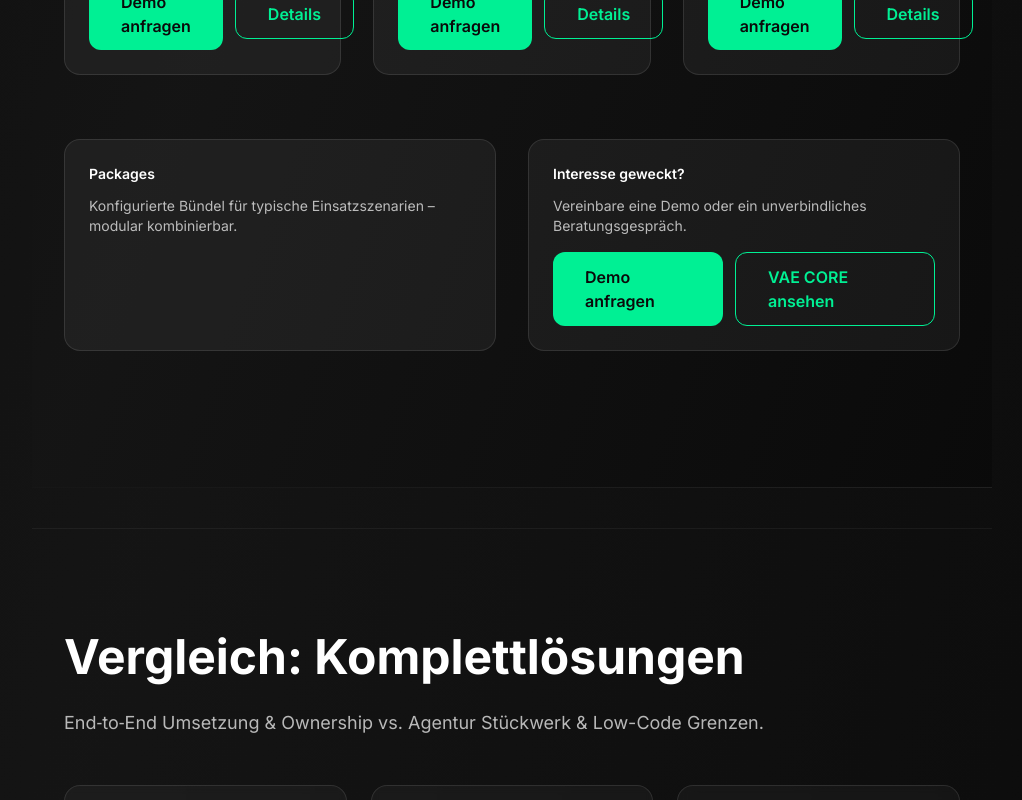
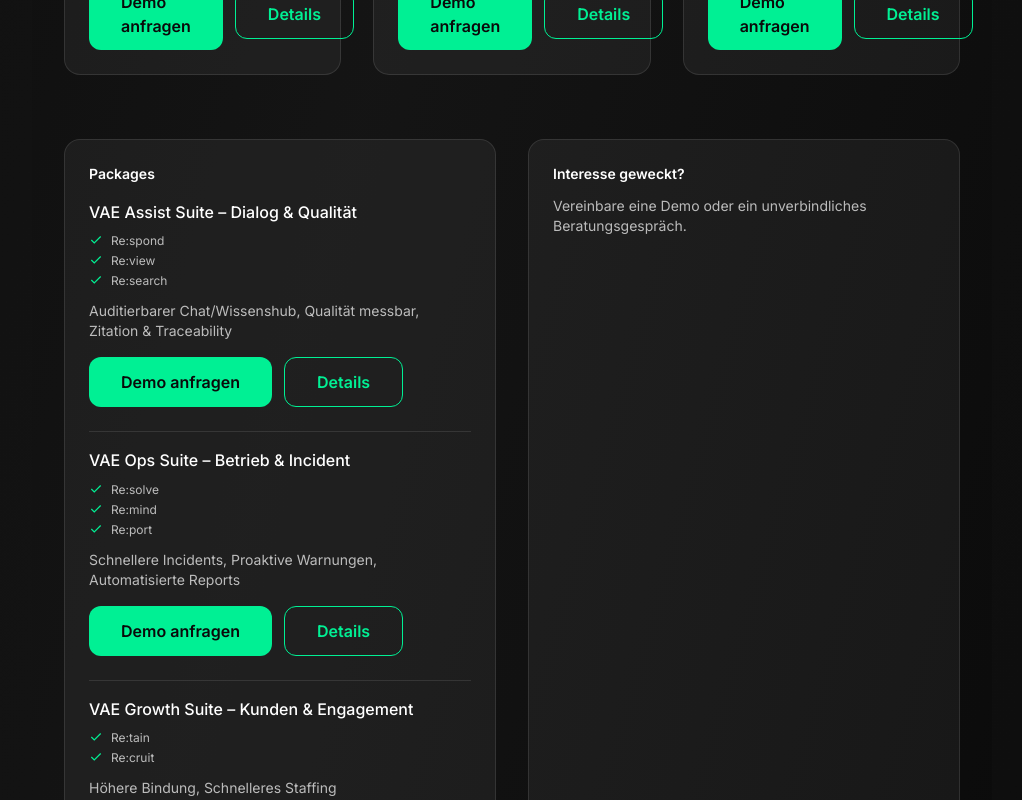
Before and after one commit to VAE-Systems/VAE-web-project, a React (Vite) app: page /products/solutions in a window 1280 px wide. Shown: the part 4100-4900 px from the top of the page, without its empty margins (128-1150 px from the left). Built offline with nearby package versions, Linux system fonts and the light colour scheme.

Commit message:
feat: add packages grid to Re Suite section

```diff
--- a/src/components/sections/ReSuiteSection.tsx
+++ b/src/components/sections/ReSuiteSection.tsx
@@ -1,6 +1,7 @@
 import React from 'react'
 import { Link } from 'react-router-dom'
 import { reSuiteIntro, reModules } from '../../content/reSuite'
+import PackagesGrid from './reSuite/PackagesGrid'
 
 const ReSuiteSection: React.FC = () => {
   return (
@@ -115,10 +116,7 @@ const ReSuiteSection: React.FC = () => {
 
         {/* Packages / CTA */}
         <div className="grid md:grid-cols-2 gap-8 mb-10">
-          <div className="p-6 rounded-2xl bg-white/5 border border-white/10">
-            <h4 className="text-sm font-semibold text-white mb-3">Packages</h4>
-            <p className="text-sm text-text-secondary">Konfigurierte Bündel für typische Einsatzszenarien – modular kombinierbar.</p>
-          </div>
+          <PackagesGrid />
           <div className="p-6 rounded-2xl bg-white/5 border border-white/10 flex flex-col justify-between">
             <div>
               <h4 className="text-sm font-semibold text-white mb-3">Interesse geweckt?</h4>
--- /dev/null
+++ b/src/components/sections/reSuite/PackagesGrid.tsx
@@ -0,0 +1,53 @@
+import React from 'react'
+import { Link } from 'react-router-dom'
+import { rePackages } from '../../../content/reSuite'
+
+/**
+ * PackagesGrid lists predefined package bundles of Re: Suite.
+ * Displays modules included and their benefit with optional actions.
+ */
+const PackagesGrid: React.FC = () => {
+  return (
+    <div className="p-6 rounded-2xl bg-white/5 border border-white/10">
+      <h4 className="text-sm font-semibold text-white mb-4">Packages</h4>
+
+      <div className="space-y-6">
+        {rePackages.map(pkg => (
+          <article key={pkg.name} className="border-t border-white/10 pt-4 first:border-t-0 first:pt-0 flex flex-col">
+            <h5 className="text-white font-medium mb-2">{pkg.name}</h5>
+
+            <ul className="space-y-1 text-xs text-text-secondary mb-3">
+              {pkg.contains.map(item => (
+                <li key={item} className="flex items-start gap-2">
+                  <svg
+                    width="14"
+                    height="14"
+                    viewBox="0 0 24 24"
+                    fill="none"
+                    className="text-vae-turquoise flex-shrink-0"
+                  >
+                    <path d="M20 6 9 17l-5-5" stroke="currentColor" strokeWidth="2" />
+                  </svg>
+                  <span>{item}</span>
+                </li>
+              ))}
+            </ul>
+
+            <p className="text-sm text-text-secondary mb-4">{pkg.benefit}</p>
+
+            <div className="mt-auto flex gap-3">
+              <Link to="/contact" className="btn-primary">
+                Demo anfragen
+              </Link>
+              <Link to="/products/solutions" className="btn-secondary">
+                Details
+              </Link>
+            </div>
+          </article>
+        ))}
+      </div>
+    </div>
+  )
+}
+
+export default PackagesGrid
```
